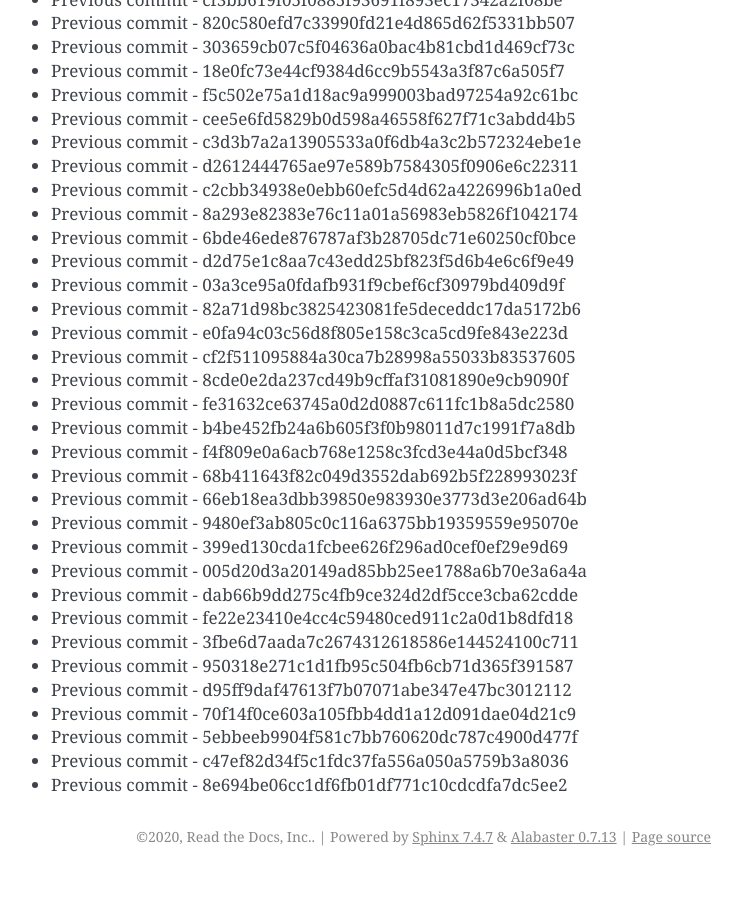
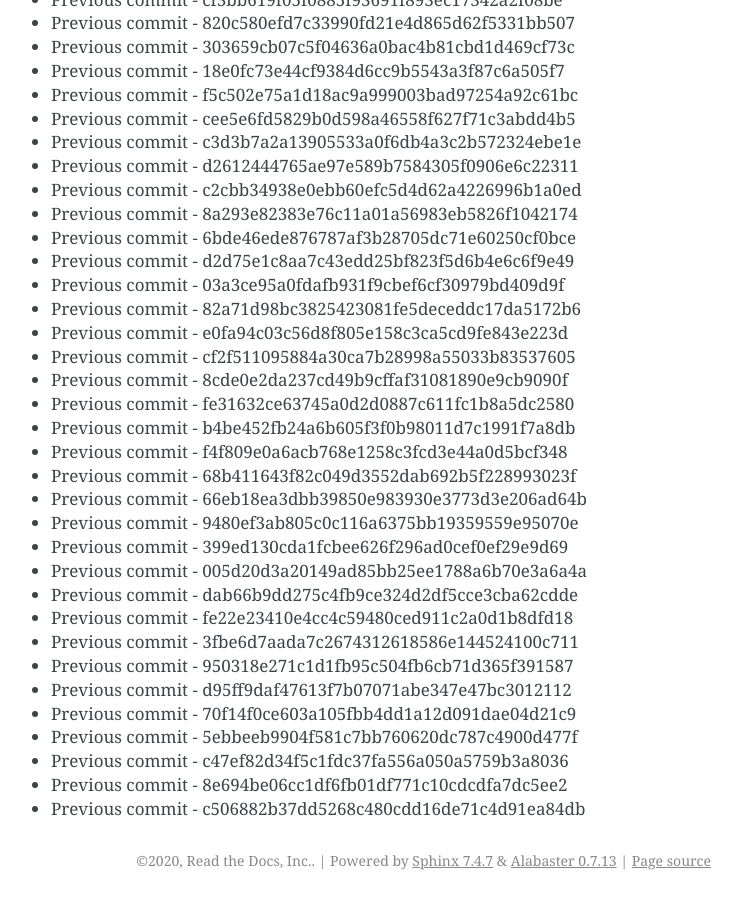
Before and after one commit to readthedocs/rtd-git-stresstest, a Sphinx documentation site: the page built from docs/updates.rst, in a window 1280 px wide and 900 px high, scrolled down 86277 px. Shown: the whole window, without its empty margins (399-1141 px from the left). Built offline with Sphinx 7.4.7, drawn with Linux system fonts in a browser that asks for light colours; before the commit the page ends 87153 px from its top, so only the background shows below that.

Commit message:
Generating commit from previous: c506882b37dd5268c480cdd16de71c4d91ea84db

```diff
--- a/docs/updates.rst
+++ b/docs/updates.rst
@@ -3657,3 +3657,4 @@ It can be tested for any performance characteristics.
 * Previous commit - 5ebbeeb9904f581c7bb760620dc787c4900d477f
 * Previous commit - c47ef82d34f5c1fdc37fa556a050a5759b3a8036
 * Previous commit - 8e694be06cc1df6fb01df771c10cdcdfa7dc5ee2
+* Previous commit - c506882b37dd5268c480cdd16de71c4d91ea84db
```
